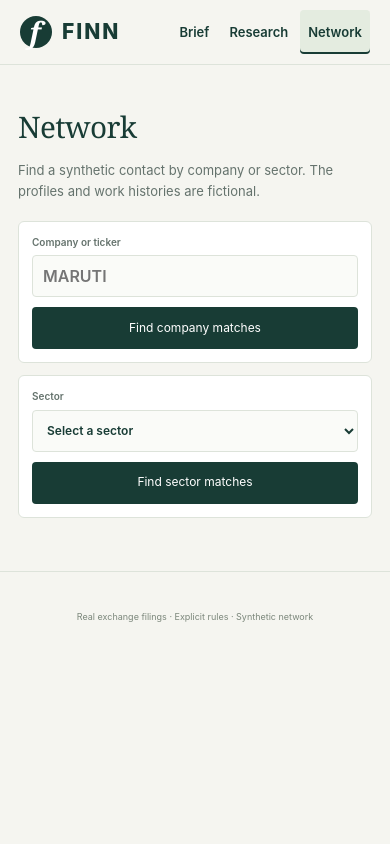
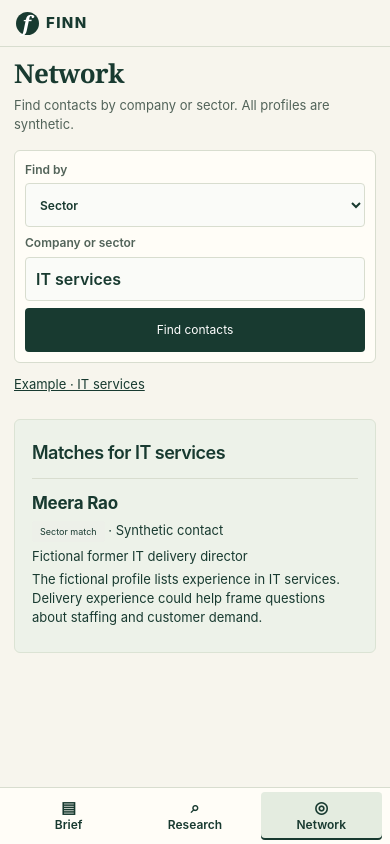
Before and after one commit to parnikax1/finn, a FastAPI app: a page that uses finn_app/templates/base.html in a window 390 px wide. Run offline with FastAPI, Linux system fonts and the light colour scheme; data comes from the database, SQL or seed files in the repository; data that the repository does not hold is empty.

Commit message:
Unify FINN mobile navigation and reviewer screens

```diff
--- a/finn_app/demo.py
+++ b/finn_app/demo.py
@@ -36,7 +36,7 @@ def wipro_brief(db, event_id, demo):
         appointment=f'President and CEO of Americas 2 from {effective_date}.',
         context='He previously led the unit. That makes continuity in client delivery a useful question for the first quarter.',
         pages=[dict(page=2, label='Appointment and effective date'), dict(page=3, label='Previous Americas 2 role')],
-        contact=contact, source_url=event['source_url'], release_url=release['source_url'] if release else None,
+        contact=contact, source_url=event['source_url'], release_id=demo['wipro_release'], release_url=release['source_url'] if release else None,
     )
 
 
--- a/finn_app/main.py
+++ b/finn_app/main.py
@@ -25,6 +25,17 @@ app = FastAPI(title='FINN portfolio feed', docs_url=None, redoc_url=None)
 app.mount('/static', StaticFiles(directory=ROOT / 'finn_app' / 'static'), name='static')
 templates = Jinja2Templates(directory=ROOT / 'finn_app' / 'templates')
 templates.env.globals['event_url'] = event_url
+
+
+def screen(request, name, context):
+    headers = {'Vary': 'HX-Request, HX-History-Restore-Request, X-FINN-Destination'}
+    destination = (request.headers.get('HX-Request') == 'true'
+                   and request.headers.get('X-FINN-Destination') == 'true'
+                   and not request.headers.get('HX-History-Restore-Request'))
+    if destination:
+        context['destination_fragment'] = True
+        headers['HX-Push-Url'] = request.url.path + (f'?{request.url.query}' if request.url.query else '')
+    return templates.TemplateResponse(request=request, name=name, context=context, headers=headers)
 
 
 def format_date(value):
@@ -113,10 +124,19 @@ def feed(request: Request, company: str = Query('', max_length=32, pattern=r'^[A
     def state(number):
         return urlencode(dict(company=company, priority=priority, q=q,
                               evidence=int(evidence), window=window, page=number))
-    partial = request.headers.get('HX-Request') == 'true'
+    partial = (request.headers.get('HX-Request') == 'true'
+               and request.headers.get('X-FINN-Destination') != 'true'
+               and not request.headers.get('HX-History-Restore-Request'))
+    alert_dates = [
+        (item['symbol'], signal['rows'][0]['date']) for item in market
+        for signal in item['snapshot'].values() if signal and signal['triggered']
+    ]
+    trading_dates = {date for _, date in alert_dates}
     context = dict(events=events, routine=[e for e in events if e['priority'] < 30],
                    main_events=main_events, featured=featured, related_release=related_release,
-                   partial=partial, total=total,
+                   partial=partial, total=total, signal_count=len({symbol for symbol, _ in alert_dates}),
+                   signal_date=datetime.fromisoformat(max(trading_dates)).strftime('%d %b').lstrip('0') if trading_dates else '',
+                   mixed_signal_dates=len(trading_dates) > 1,
                    companies=companies, stats=stats, company=company, priority=priority,
                    q=q, evidence=evidence, page=page, back=state(page), active='brief',
                    previous='/?' + state(page-1) if page > 1 else None,
@@ -126,7 +146,7 @@ def feed(request: Request, company: str = Query('', max_length=32, pattern=r'^[A
                    window=window, latest_day=latest_day, window_start=window_start,
                    demo_research_url=research_urls('MARUTI', MARUTI_QUESTION)['search'] if demo else '')
     template = 'feed_items.html' if partial else 'feed.html'
-    return templates.TemplateResponse(request=request, name=template, context=context)
+    return screen(request, template, context)
 
 
 def same_origin(request):
@@ -176,7 +196,7 @@ def research(request: Request, symbol: str = Query('', max_length=35),
                 status = status_for(storage_for(db), normalized)
                 missing = missing_kinds(db, normalized)
                 contacts, walkthrough = research_context(db, normalized, question)
-    return templates.TemplateResponse(request=request, name='research.html', context=dict(
+    return screen(request, 'research.html', dict(
         symbol=normalized or symbol, question=question, groups=groups, error=error,
         urls=urls, status=status, missing=missing, busy=busy,
         has_evidence=bool(groups and evidence_from(groups)), answer_enabled=bool(api_key()),
@@ -309,7 +329,10 @@ def download_brief(event_id: str):
 
 
 @app.get('/network', response_class=HTMLResponse)
-def network(request: Request, company: str = Query('', max_length=80), sector: str = Query('', max_length=80)):
+def network(request: Request, company: str = Query('', max_length=80), sector: str = Query('', max_length=80),
+            kind: Literal['company', 'sector'] = 'company', term: str = Query('', max_length=80)):
+    if term:
+        company, sector = (term, '') if kind == 'company' else ('', term)
     with closing(connect()) as db:
         companies = db.execute('SELECT symbol, name, sector FROM companies ORDER BY name').fetchall()
     sectors = sorted({tag for contact in contact_profiles() for tag in contact['sectors']}
@@ -322,8 +345,8 @@ def network(request: Request, company: str = Query('', max_length=80), sector: s
                 or row['name'].casefold() == company.casefold()), None)
     contacts = matching_contacts(row['symbol'], row['sector']) if company and row else (
         matching_contacts('', known_sector) if not company and known_sector else [])
-    return templates.TemplateResponse(request=request, name='network.html', context=dict(
-        active='network', companies=companies, sectors=sectors, company=company, sector=sector,
+    return screen(request, 'network.html', dict(
+        active='network', companies=companies, sectors=sectors, lookup_kind='sector' if sector else kind,
         contacts=contacts, searched=bool(company or sector), lookup_label=company or sector))
 
 
--- /dev/null
+++ b/finn_app/static/product.css
@@ -0,0 +1,89 @@
+:root {
+    --ink: #183a30;
+    --paper: #f7f5ed;
+    --line: #d8ddcf;
+    --muted: #526359;
+    --amber: #f3e4ba;
+    --surface: #fffdf7;
+}
+body { line-height: 1.45; }
+.topbar { height: 58px; padding-inline: 24px; }
+.shell { max-width: 960px; padding: 24px 24px 36px; }
+h1 { font: 600 30px/1.15 Georgia, serif; letter-spacing: -.55px; margin: 0 0 7px; }
+h2 { font-size: 18px; }
+.event-heading { margin: 0 0 16px; }
+.event-heading h1 { font-size: clamp(26px, 5vw, 34px); margin-bottom: 8px; }
+.event-heading .lede { margin: 0; }
+.feed-header { display: flex; justify-content: space-between; align-items: baseline; gap: 8px; flex-wrap: wrap; }
+.feed-header h1 { font-size: 30px; }
+.feed-header .date-line { margin: 0 0 7px; font-size: 12px; }
+.site-nav a { gap: 5px; }
+.tab-icon { display: none; }
+.site-nav a[data-pending] { background: #dbe6d9; box-shadow: inset 0 2px var(--ink); }
+.site-nav a:focus-visible, .button:focus-visible, .apply:focus-visible, summary:focus-visible, a:focus-visible, input:focus-visible, select:focus-visible, textarea:focus-visible {
+    outline: 2px solid #2d6752; outline-offset: 3px;
+}
+.screen-reader { position: absolute; width: 1px; height: 1px; overflow: hidden; clip-path: inset(50%); white-space: nowrap; }
+.featured-filing { background: #e6eee3; border-color: #d0ddcd; padding: 15px 17px; margin: 5px 0 12px; }
+.featured-filing h2 { font-family: Georgia, serif; font-size: clamp(22px, 4vw, 31px); font-weight: 600; }
+.featured-filing > p:not(.small-label) { font-size: 14px; margin: 7px 0; }
+.featured-actions { margin-top: 9px; }
+.featured-actions a:not(.button) { min-height: 44px; }
+.filters { margin: 10px 0 3px; padding: 10px; background: var(--surface); align-items: end; }
+.filters select, .filters input:not([type=checkbox]), .filters textarea { min-height: 44px; }
+.filing-filters summary { display: list-item; min-height: 44px; padding-block: 12px; }
+.filters .reset { min-height: 44px; }
+.apply, .button { min-height: 44px; }
+.result-line { margin: 11px 0 5px; }
+.result-line span:last-child { max-width: none; font-variant-numeric: tabular-nums; }
+.event-card { background: transparent; border: 0; border-top: 1px solid var(--line); border-radius: 0; padding: 10px 2px; margin: 0; }
+.event-card:hover { transform: none; background: #ecf0e6; }
+.card-top { margin-bottom: 3px; }
+.card-bottom { border: 0; padding-top: 2px; font-size: 11px; }
+.event-card .description { margin: 4px 0 6px; -webkit-line-clamp: 1; font-size: 12px; }
+.market-signals { padding: 0 12px; margin: 10px 0; background: var(--surface); }
+.market-summary > summary { min-height: 44px; padding: 11px 0; cursor: pointer; }
+.market-summary > summary span { float: right; font-size: 12px; color: var(--muted); font-variant-numeric: tabular-nums; }
+.routine { margin: 0 0 8px; background: transparent; }
+.routine > summary { min-height: 44px; padding: 10px; }
+.panel { background: var(--surface); }
+.contact-panel { background: #edf2e9; }
+.sources-export summary { cursor: pointer; min-height: 44px; padding-block: 10px; font-weight: 700; }
+.research-entry { display: grid; grid-template-columns: minmax(0, 1fr) 235px; align-items: start; gap: 16px; margin-bottom: 16px; }
+.research-entry .filters, .network-lookup { margin: 0; }
+.research-starters { margin: 0; display: grid; gap: 0; }
+.research-starters a, .lookup-example a { min-height: 44px; display: flex; align-items: center; }
+.research-form .search { min-width: 0; }
+.lookup-term { flex: 1; min-width: 140px; }
+.lookup-example { margin: 0 0 12px; font-size: 13px; }
+.capacity-stat { display: flex; justify-content: space-between; align-items: baseline; gap: 8px; padding: 5px 0; }
+.capacity-comparison .capacity-stat strong { font-size: 17px; margin: 0; text-align: right; font-variant-numeric: tabular-nums; }
+.capacity-stat + .capacity-stat { border-top: 1px solid var(--line); }
+@media (max-width: 760px) {
+    .topbar { height: auto; min-height: 47px; padding: env(safe-area-inset-top) max(16px, env(safe-area-inset-right)) 0 max(16px, env(safe-area-inset-left)); }
+    .brand { font-size: 15px; letter-spacing: 1.4px; gap: 7px; }
+    .brand-mark { width: 23px; height: 23px; font-size: 21px; }
+    .shell { padding: 12px max(14px, env(safe-area-inset-right)) calc(74px + env(safe-area-inset-bottom)) max(14px, env(safe-area-inset-left)); }
+    html { scroll-padding-bottom: calc(68px + env(safe-area-inset-bottom)); }
+    .site-nav { position: fixed; z-index: 5; inset: auto 0 0; display: grid; grid-template-columns: repeat(3,minmax(0,1fr)); gap: 5px; padding: 4px max(8px, env(safe-area-inset-right)) calc(4px + env(safe-area-inset-bottom)) max(8px, env(safe-area-inset-left)); background: var(--surface); border-top: 1px solid var(--line); }
+    .site-nav a { justify-content: center; flex-direction: column; min-height: 48px; gap: 1px; font-size: 12px; }
+    .tab-icon { display: block; font-size: 16px; line-height: 1; }
+    .featured-filing { padding: 12px; }
+    .filters { gap: 7px; }
+    .filters > label:not(.check) { width: auto; }
+    .filters > label.search { width: 100%; }
+    .research-entry { grid-template-columns: 1fr; gap: 4px; }
+    .research-starters { grid-template-columns: auto 1fr; column-gap: 14px; font-size: 12px; }
+    .research-form > label:not(.check) { width: 100%; }
+    .network-lookup .lookup-term { min-width: 125px; }
+    .network-lookup .apply { width: 100%; }
+    .capacity-comparison { grid-template-columns: minmax(0,1fr); gap: 8px; }
+    .capacity-comparison > div { padding: 8px 10px; }
+    .capacity-stat h3 { font-size: 14px; }
+    .research-form input, .network-lookup input, .research-form textarea { font-size: 16px !important; }
+}
+
+@media (max-width: 760px) { .network-lookup label { font-size: 12px; } }
+.brief-shortcuts { display: flex; gap: 14px; }
+.brief-shortcuts a { display: inline-flex; min-height: 44px; align-items: center; font-size: 12px; }
+.brief-shortcuts + .filters { margin-top: 0; }
--- /dev/null
+++ b/finn_app/static/shell.js
@@ -0,0 +1,182 @@
+const navigation = document.getElementById('app-nav');
+const navStatus = document.getElementById('navigation-status');
+const destinations = {brief: '/', research: '/research', network: '/network'};
+const tabLinks = [...navigation.querySelectorAll('[data-tab]')];
+const drafts = new Map();
+const views = new Map();
+let pendingTab = null;
+let pendingRequest = null;
+
+function screenMarker() {
+    return document.querySelector('#app-content [data-screen]');
+}
+
+function locationKey() {
+    return location.pathname + location.search;
+}
+
+function savedUrl(tab) {
+    try {
+        const saved = sessionStorage.getItem('finn:' + tab);
+        if (saved && saved.startsWith(destinations[tab] + '?')) return saved;
+    } catch {}
+    return destinations[tab];
+}
+
+function updateTabs() {
+    const screen = screenMarker();
+    const tab = screen.dataset.screen;
+    const current = locationKey();
+    try {
+        if (location.pathname === destinations[tab]) sessionStorage.setItem('finn:' + tab, current);
+        else if (screen.dataset.briefUrl) sessionStorage.setItem('finn:brief', screen.dataset.briefUrl);
+    } catch {}
+    for (const link of tabLinks) {
+        const id = link.dataset.tab;
+        link.href = savedUrl(id);
+        if (id === tab) link.setAttribute('aria-current', 'page');
+        else link.removeAttribute('aria-current');
+    }
+    const name = {brief: 'Brief', research: 'Research', network: 'Network'}[tab];
+    document.getElementById('app-content').setAttribute('aria-label', name);
+    document.title = name + ' · FINN';
+}
+
+function rememberDraft() {
+    const form = document.querySelector('[data-tab-draft]');
+    if (!form) return;
+    const draft = Object.fromEntries(new FormData(form));
+    drafts.delete(locationKey());
+    drafts.set(locationKey(), draft);
+    if (drafts.size > 20) drafts.delete(drafts.keys().next().value);
+}
+
+function rememberView() {
+    const key = locationKey();
+    const disclosures = [...document.querySelectorAll('#app-content details')];
+    views.delete(key);
+    views.set(key, {scroll: window.scrollY, disclosures: disclosures.map(el => el.open)});
+    if (views.size > 20) views.delete(views.keys().next().value);
+}
+
+function restoreView() {
+    const view = views.get(locationKey());
+    if (view) {
+        const disclosures = [...document.querySelectorAll('#app-content details')];
+        if (disclosures.length === view.disclosures.length) {
+            disclosures.forEach((el, index) => { el.open = view.disclosures[index]; });
+        }
+    }
+    window.scrollTo(0, view?.scroll ?? 0);
+}
+
+function restoreDraft() {
+    const form = document.querySelector('[data-tab-draft]');
+    const values = drafts.get(locationKey());
+    if (!form || !values) return;
+    for (const [name, value] of Object.entries(values)) {
+        if (form.elements[name]) form.elements[name].value = value;
+    }
+    updateLookup(form);
+}
+
+function updateLookup(form) {
+    if (!form?.matches('[data-network-form]')) return;
+    const sector = form.elements.kind.value === 'sector';
+    form.elements.term.setAttribute('list', sector ? 'network-sectors' : 'network-companies');
+    form.elements.term.placeholder = sector ? 'IT services' : 'MARUTI';
+}
+
+function focusTitle() {
+    const title = document.querySelector('#app-content h1');
+    if (title) {
+        title.tabIndex = -1;
+        title.focus({preventScroll: true});
+    }
+}
+
+function clearPending() {
+    pendingTab?.removeAttribute('data-pending');
+    document.getElementById('app-content').removeAttribute('aria-busy');
+    pendingTab = pendingRequest = null;
+    navStatus.textContent = '';
+}
+
+navigation.addEventListener('click', (event) => {
+    const link = event.target.closest('[data-tab]');
+    if (!link || !window.htmx || event.defaultPrevented || event.button !== 0 ||
+        event.metaKey || event.ctrlKey || event.shiftKey || event.altKey) return;
+    event.preventDefault();
+    rememberDraft();
+    rememberView();
+    if (pendingRequest) pendingRequest.abort();
+    clearPending();
+    if (new URL(link.href).pathname + new URL(link.href).search === locationKey()) return;
+    pendingTab = link;
+    link.dataset.pending = 'true';
+    document.getElementById('app-content').setAttribute('aria-busy', 'true');
+    navStatus.textContent = 'Loading ' + link.dataset.tab;
+    htmx.ajax('GET', link.getAttribute('href'), {
+        source: navigation, target: '#app-content', swap: 'outerHTML show:none',
+        headers: {'X-FINN-Destination': 'true'},
+    }).catch(() => {});
+});
+
+document.addEventListener('htmx:beforeSend', (event) => {
+    if (event.detail.elt === navigation) pendingRequest = event.detail.xhr;
+});
+document.addEventListener('htmx:afterRequest', (event) => {
+    if (event.detail.xhr !== pendingRequest || event.detail.successful) return;
+    const aborted = event.detail.xhr.status === 0;
+    clearPending();
+    if (!aborted) navStatus.textContent = 'Could not open that destination. Tap again to retry.';
+});
+document.addEventListener('htmx:sendError', (event) => {
+    if (event.detail.xhr !== pendingRequest) return;
+    clearPending();
+    navStatus.textContent = 'Could not open that destination. Tap again to retry.';
+});
+document.addEventListener('htmx:afterSwap', (event) => {
+    if (event.detail.elt.id !== 'app-content' && event.detail.elt.id !== 'feed') return;
+    updateTabs();
+    if (event.detail.elt.id === 'app-content') {
+        clearPending();
+        restoreDraft();
+        restoreView();
+        focusTitle();
+    }
+});
+window.addEventListener('popstate', () => {
+    if (pendingRequest) pendingRequest.abort();
+    clearPending();
+}, {capture: true});
+document.addEventListener('htmx:historyRestore', () => {
+    updateTabs();
+    restoreDraft();
+    focusTitle();
+    // The filter control may have changed just before HTMX cached the previous feed.
+    const form = document.querySelector('#filing-filters');
+    if (form) {
+        const params = new URLSearchParams(location.search);
+        for (const name of ['window', 'company', 'priority', 'q']) {
+            form.elements[name].value = params.get(name) ?? (name === 'window' ? '7' : '');
+        }
+        form.elements.evidence.checked = ['1', 'true', 'on', 'yes'].includes(params.get('evidence'));
+    }
+});
+document.addEventListener('input', (event) => {
+    if (event.target.closest('[data-tab-draft]')) rememberDraft();
+});
+document.addEventListener('change', (event) => {
+    if (event.target.matches('[data-network-form] select[name="kind"]')) {
+        const form = event.target.form;
+        form.elements.term.value = '';
+        updateLookup(form);
+        rememberDraft();
+    }
+});
+updateTabs();
+
+document.addEventListener('click', (event) => {
+    if (event.target.closest('[data-open-sources]')) document.getElementById('sources-export').open = true;
+});
--- a/finn_app/templates/base.html
+++ b/finn_app/templates/base.html
@@ -1,23 +1,32 @@
+{% if not destination_fragment %}
 <!doctype html>
 <html lang="en">
 <head>
   <meta charset="utf-8">
-  <meta name="viewport" content="width=device-width, initial-scale=1">
-  <title>{% block title %}FINN · Portfolio brief{% endblock %}</title>
+  <meta name="viewport" content="width=device-width, initial-scale=1, viewport-fit=cover">
+  <title>{{ {'research': 'Research', 'network': 'Network'}.get(active, 'Brief') }} · FINN</title>
   <link rel="stylesheet" href="/static/app.css">
+  <link rel="stylesheet" href="/static/product.css">
   <script src="/static/htmx.min.js" defer></script>
+  <script src="/static/shell.js" defer></script>
   {% if brief %}<script src="/static/brief.js" defer></script>{% endif %}
 </head>
 <body>
   <header class="topbar">
     <a href="{{ brief_url|default('/') }}" class="brand"><span class="brand-mark" aria-hidden="true">f</span> FINN</a>
-    <nav class="site-nav" aria-label="Main navigation">
-      {% for key, label, url in [('brief', 'Brief', brief_url|default('/')), ('research', 'Research', '/research'), ('network', 'Network', '/network')] %}
-      <a href="{{ url }}"{% if active == key %} aria-current="page"{% endif %}>{{ label }}</a>
+    <nav id="app-nav" class="site-nav" aria-label="Main navigation" hx-sync="this:replace">
+      {% for key, label, url, icon in [('brief', 'Brief', brief_url|default('/'), '▤'), ('research', 'Research', '/research', '⌕'), ('network', 'Network', '/network', '◎')] %}
+      <a data-tab="{{ key }}" href="{{ url }}"{% if active == key %} aria-current="page"{% endif %}><span class="tab-icon" aria-hidden="true">{{ icon }}</span>{{ label }}</a>
       {% endfor %}
     </nav>
   </header>
-  <main class="shell">{% block content %}{% endblock %}</main>
-  <footer class="footer">Real exchange filings · Explicit rules · Synthetic network</footer>
+  <div id="navigation-status" class="screen-reader" role="status"></div>
+{% endif %}
+  <main class="shell" id="app-content" hx-history-elt tabindex="-1" aria-label="{{ {'research': 'Research', 'network': 'Network'}.get(active, 'Brief') }}">
+    <span hidden data-screen="{{ active }}" data-brief-url="{{ brief_url|default('') }}"></span>
+    {% block content %}{% endblock %}
+  </main>
+{% if not destination_fragment %}
 </body>
 </html>
+{% endif %}
--- a/finn_app/templates/market_signals.html
+++ b/finn_app/templates/market_signals.html
@@ -1,6 +1,8 @@
 {% set alerts = namespace(count=0) %}
 <section class="market-signals" aria-labelledby="market-heading">
-  <div class="section-line"><h2 id="market-heading">End-of-day market signals</h2><span>NSE cash market · EQ</span></div>
+  <details class="market-summary">
+    <summary id="market-heading"><strong>Market signals</strong><span>{% if signal_count %}{{ signal_count }} {{ 'signal' if signal_count == 1 else 'signals' }} {% if mixed_signal_dates %}through{% else %}on{% endif %} {{ signal_date }}{% else %}{{ 'No triggered signals' if market else 'No refresh recorded' }}{% endif %}</span></summary>
+    <p class="annotation">NSE cash market · EQ{% if mixed_signal_dates %} · Selected signals span multiple trading dates{% endif %}</p>
   {% for item in market %}
     {% set price = item.snapshot.get('price') %}
     {% set volume = item.snapshot.get('volume') %}
@@ -56,4 +58,5 @@
   {% else %}
     <p class="annotation">No market refresh recorded{% if company %} for {{ company }}{% endif %}.</p>
   {% endif %}
+  </details>
 </section>
--- a/finn_app/templates/network.html
+++ b/finn_app/templates/network.html
@@ -3,22 +3,19 @@
 {% block content %}
 <section class="event-heading">
   <h1>Network</h1>
-  <p class="lede">Find a synthetic contact by company or sector. The profiles and work histories are fictional.</p>
+  <p class="lede">Find contacts by company or sector. All profiles are synthetic.</p>
 </section>
-<div class="network-lookups">
-  <form class="filters research-form" method="get" action="/network">
-    <label>Company or ticker<input name="company" value="{{ company }}" list="network-companies" maxlength="80" placeholder="MARUTI" required></label>
-    <datalist id="network-companies">{% for row in companies %}<option value="{{ row.symbol }}">{{ row.name }}</option>{% endfor %}</datalist>
-    <button class="apply" type="submit">Find company matches</button>
-  </form>
-  <form class="filters research-form" method="get" action="/network">
-    <label>Sector<select name="sector" aria-label="Sector" required>
-      <option value="">Select a sector</option>
-      {% for tag in sectors %}<option{% if tag|lower == sector|lower %} selected{% endif %}>{{ tag }}</option>{% endfor %}
-    </select></label>
-    <button class="apply" type="submit">Find sector matches</button>
-  </form>
-</div>
+<form class="filters network-lookup" data-tab-draft data-network-form method="get" action="/network">
+  <label>Find by<select name="kind" aria-label="Find by">
+    <option value="company"{% if lookup_kind == 'company' %} selected{% endif %}>Company</option>
+    <option value="sector"{% if lookup_kind == 'sector' %} selected{% endif %}>Sector</option>
+  </select></label>
+  <label class="lookup-term">Company or sector<input name="term" value="{{ lookup_label }}" list="{{ 'network-sectors' if lookup_kind == 'sector' else 'network-companies' }}" maxlength="80" placeholder="{{ 'IT services' if lookup_kind == 'sector' else 'MARUTI' }}" required></label>
+  <datalist id="network-companies">{% for row in companies %}<option value="{{ row.symbol }}">{{ row.name }}</option>{% endfor %}</datalist>
+  <datalist id="network-sectors">{% for tag in sectors %}<option value="{{ tag }}">{% endfor %}</datalist>
+  <button class="apply" type="submit">Find contacts</button>
+</form>
+<p class="lookup-example"><a href="/network?kind=sector&amp;term=IT+services">Example · IT services</a></p>
 {% if searched %}
 <section class="panel contact-panel">
   <h2>Matches for {{ lookup_label }}</h2>
--- a/finn_app/templates/research.html
+++ b/finn_app/templates/research.html
@@ -3,9 +3,10 @@
 {% block content %}
 <section class="event-heading">
   <h1>Company research</h1>
-  <p class="lede">Search annual reports and earnings-call transcripts by ticker and question.</p>
+  <p class="lede">Search annual reports and earnings calls.</p>
 </section>
-<form class="filters research-form" method="get" action="/research">
+<div class="research-entry">
+<form class="filters research-form" data-tab-draft method="get" action="/research">
   <label>Ticker<input type="text" name="symbol" value="{{ symbol }}" maxlength="35" placeholder="MARUTI" required></label>
   <label class="search">Question<textarea name="question" rows="2" maxlength="300" required>{{ question }}</textarea></label>
   <button class="apply" type="submit">Search excerpts</button>
@@ -13,6 +14,7 @@
 <nav class="review-links research-starters" aria-label="Starter questions">
   {% for label, href in research_starters %}<a href="{{ href }}">{{ label }}</a>{% endfor %}
 </nav>
+</div>
 {% if walkthrough %}{% include 'maruti_walkthrough.html' %}{% endif %}
 {% if error %}<p class="validation-alert" role="alert">{{ error }}</p>{% endif %}
 {% if groups %}
```
Also changed, not shown: finn_app/templates/event.html (+8 -3 lines), finn_app/templates/featured_wipro.html (+1 -6 lines), finn_app/templates/feed.html (+3 -8 lines), finn_app/templates/feed_items.html (+4 -4 lines), finn_app/templates/maruti_walkthrough.html (+3 -5 lines), tests/test_demo.py (+3 -2 lines), tests/test_reviewer_flow.py (+15 -0 lines), README.md.
